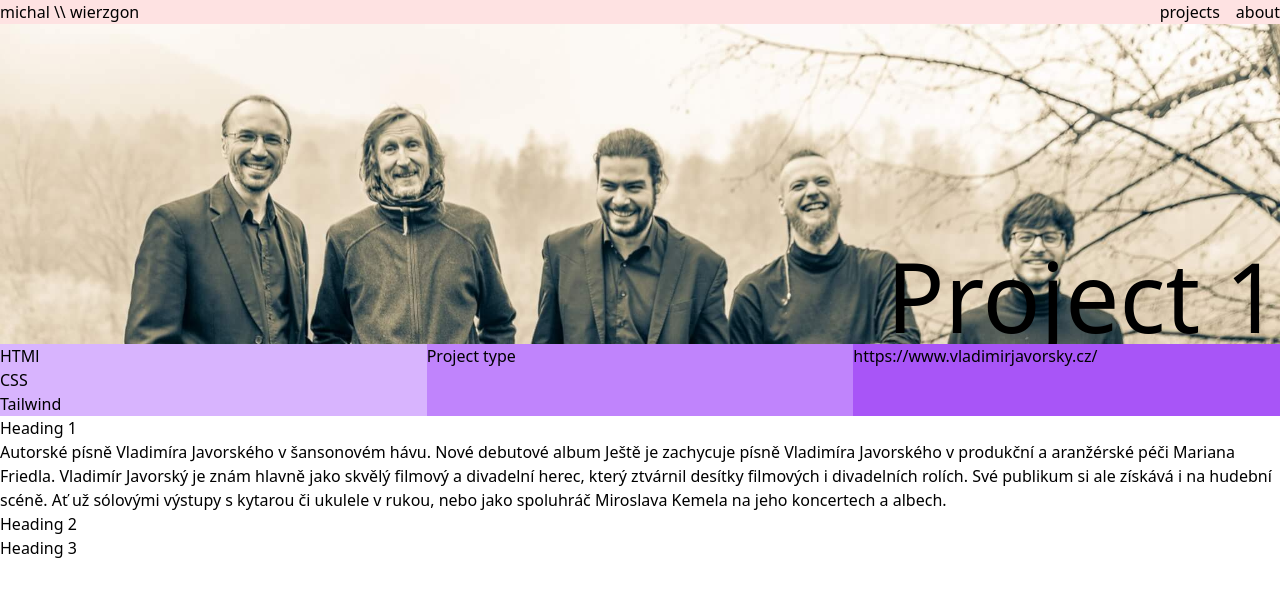
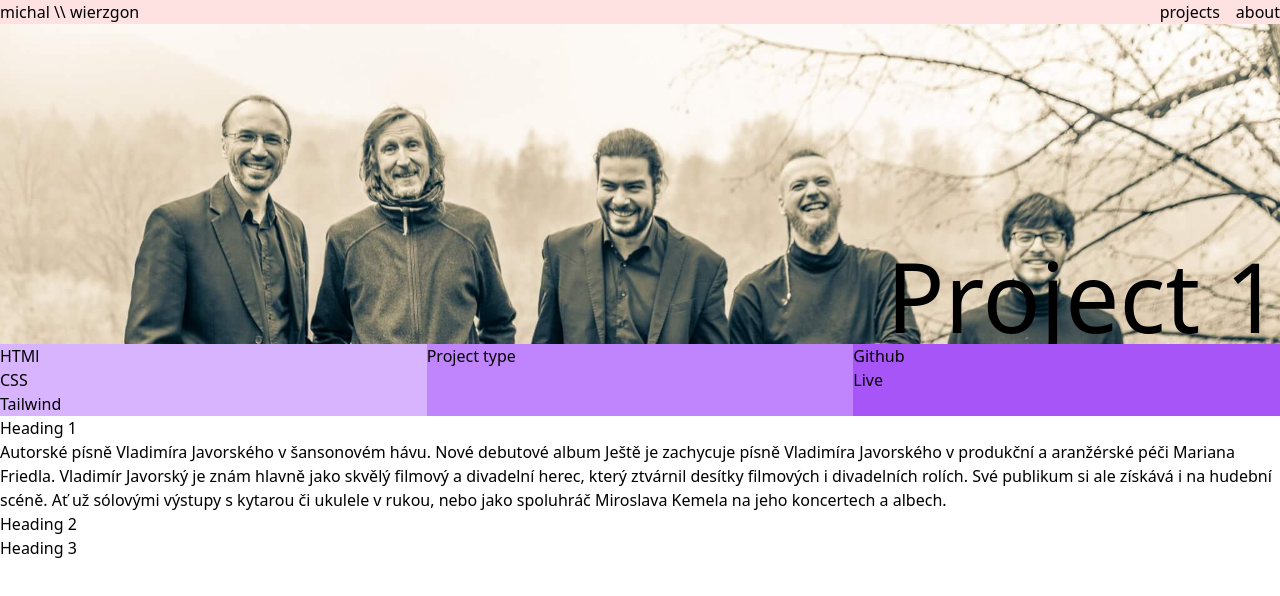
Before and after one commit to mewdev/dev-portfolio-2.0, an Astro site: page /projects/echo-boomer in a window 1280 px wide. Built offline with nearby package versions, Linux system fonts and the light colour scheme; Astro itself is replaced by a stand-in of ours.

Commit message:
updated product layout and data markup

```diff
--- a/src/content/config.ts
+++ b/src/content/config.ts
@@ -7,7 +7,8 @@ const projectsCollection = defineCollection({
         live: z.string(),
         techstack: z.array(z.string()),
         image: image(),
-        shortDescription: z.string()
+        shortDescription: z.string(),
+        links: z.array(z.object({href: z.string(), name: z.string()}))
     })
 })
 
--- a/src/content/projects/echo-boomer.md
+++ b/src/content/projects/echo-boomer.md
@@ -5,6 +5,10 @@ live: https://www.vladimirjavorsky.cz/
 techstack: [HTMl, CSS, Tailwind]
 image: ./images/vladimir-javorsky/vladimir-javorsky.jpg
 shortDescription: "This is a short description for the project"
+links: [
+    {href: "https://www.github.com", name: Github},
+    {href: "https://www.live.com", name: Live}
+    ]
 ---
 # Heading 1
 Autorské písně Vladimíra Javorského v šansonovém hávu. Nové debutové album Ještě je zachycuje písně Vladimíra Javorského v produkční a aranžérské péči Mariana Friedla. Vladimír Javorský je znám hlavně jako skvělý filmový a divadelní herec, který ztvárnil desítky filmových i divadelních rolích. Své publikum si ale získává i na hudební scéně. Ať už sólovými výstupy s kytarou či ukulele v rukou, nebo jako spoluhráč Miroslava Kemela na jeho koncertech a albech.
--- a/src/content/projects/vladimir-javorsky.md
+++ b/src/content/projects/vladimir-javorsky.md
@@ -5,6 +5,10 @@ live: https://www.vladimirjavorsky.cz/
 techstack: [HTMl, CSS, Tailwind]
 image: ./images/vladimir-javorsky/vladimir-javorsky.jpg
 shortDescription: "This is a short description for the project"
+links: [
+    {href: "www.github.com", name: Github},
+    {href: "www.live.com", name: Live}
+    ]
 ---
 # Heading 1
 Autorské písně Vladimíra Javorského v šansonovém hávu. Nové debutové album Ještě je zachycuje písně Vladimíra Javorského v produkční a aranžérské péči Mariana Friedla. Vladimír Javorský je znám hlavně jako skvělý filmový a divadelní herec, který ztvárnil desítky filmových i divadelních rolích. Své publikum si ale získává i na hudební scéně. Ať už sólovými výstupy s kytarou či ukulele v rukou, nebo jako spoluhráč Miroslava Kemela na jeho koncertech a albech.
--- a/src/pages/projects/[slug].astro
+++ b/src/pages/projects/[slug].astro
@@ -67,7 +67,7 @@ alt="doijdj"/> -->
         <!-- links component -->
     <div class="bg-purple-500 w-1/3">
         <ul>
-            {project.data.github}
+            {project.data.links.map(project => <li><a target="_blank" href={project.href}>{project.name}</a></li>)}
         </ul>
     </div>
 </div>
```
